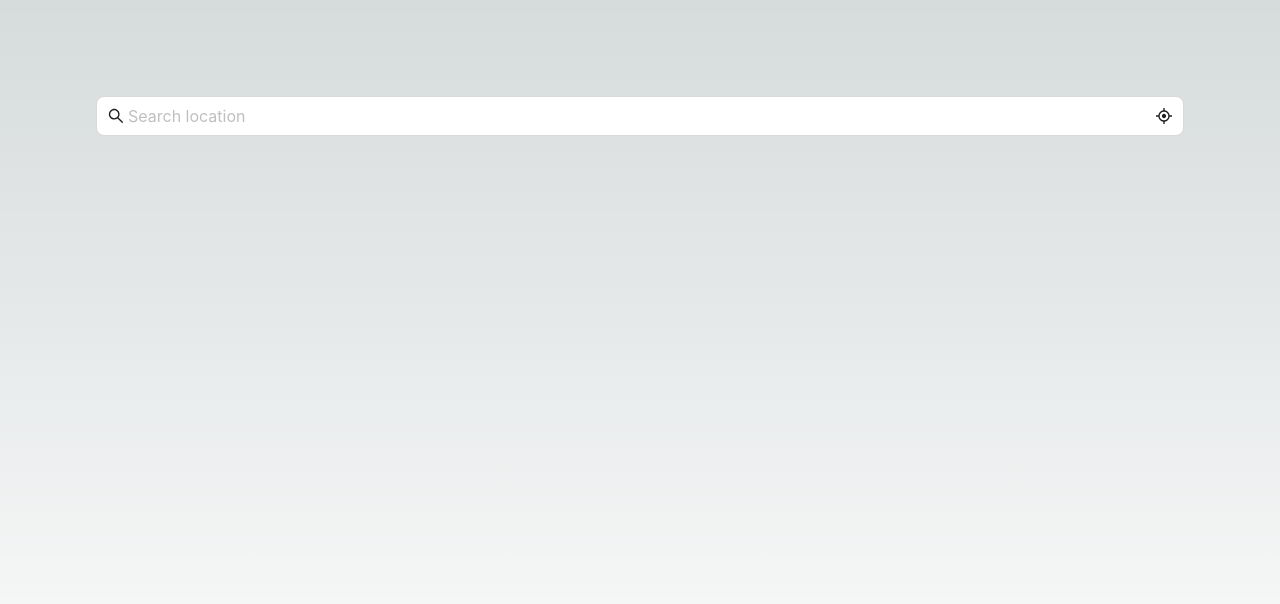
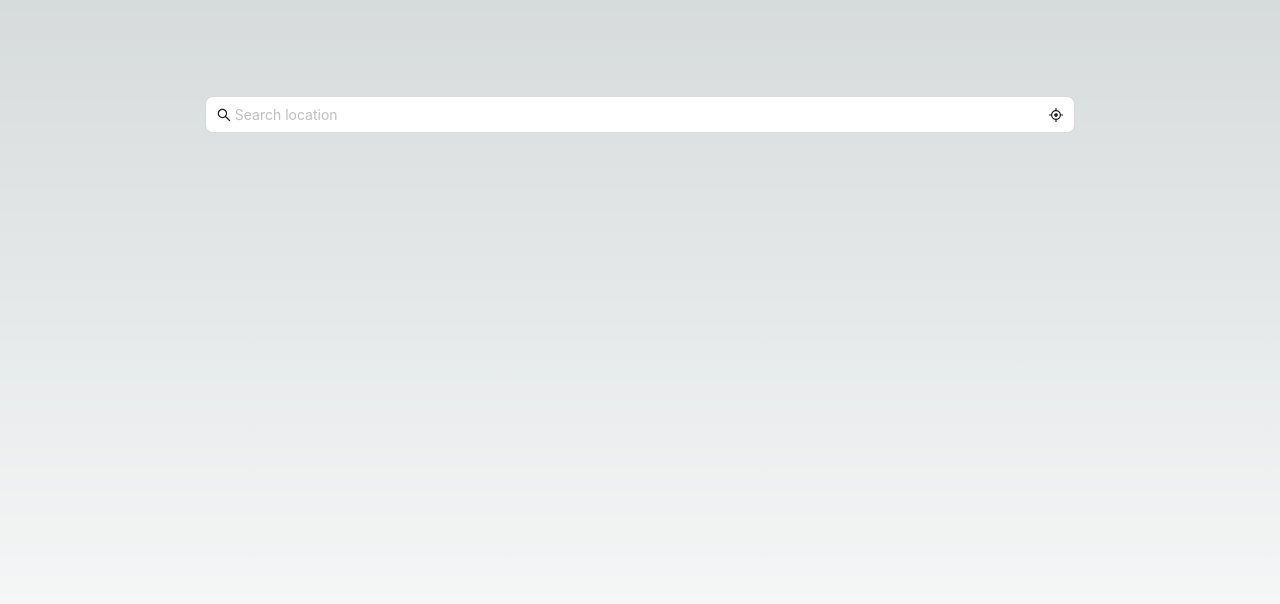
Before and after one commit to code-blooded-developer/weatherx, a Next.js app: page / in a window 1280 px wide. Shown: the top 604 px of the page. Built offline with nearby package versions, Linux system fonts and the light colour scheme.

Commit message:
showing results

```diff
--- a/src/pages/index.tsx
+++ b/src/pages/index.tsx
@@ -1,8 +1,8 @@
 import { useCallback, useEffect, useState } from 'react';
+import { Input, AutoComplete } from 'antd';
 import { SearchOutlined, AimOutlined } from '@ant-design/icons';
-import { Input } from 'antd';
+import type { SelectProps } from 'antd/es/select';
 import Head from 'next/head'
-import { Inter } from 'next/font/google'
 
 import useDebounce from '../hooks/use-debounce';
 
@@ -12,16 +12,14 @@ import styles from '@/styles/Home.module.css'
 
 import 'antd/dist/reset.css';
 
-const inter = Inter({ subsets: ['latin'] })
-
 export default function Home() {
   const [searchTerm, setSearchTerm] = useState('');
   const [weatherData, setWeatherData] = useState();
-  const[places, setPlaces] = useState<PlaceType[]>([]);
+  const[places, setPlaces] = useState<SelectProps<object>['options']>([]);
   const debouncedSearchTerm: string = useDebounce<string>(searchTerm, 500);
 
   const fetchCities = useCallback(async (term: string) => {
-    await fetch(`https://api.geoapify.com/v1/geocode/autocomplete?text=${term}&type=city&apiKey=${process.env.NEXT_PUBLIC_GEOAPIFY_API_KEY}`)
+    await fetch(`https://api.geoapify.com/v1/geocode/autocomplete?text=${term}&type=locality&apiKey=${process.env.NEXT_PUBLIC_GEOAPIFY_API_KEY}`)
       .then(res => res.json())
       .then(result => {
         setPlaces(massageGeoData(result));
@@ -38,14 +36,14 @@ export default function Home() {
   );
 
   const massageGeoData = (data: any) => {
-    const cities: PlaceType[] = [];
+    const cities: SelectProps<object>['options'] = [];
     data.features.forEach((feature: any) => {
       if(feature.properties && feature.properties.city) {
         const {city, state, country} = feature.properties;
         cities.push({
-          city,
-          state,
-          country
+          label: `${city}, ${state}, ${country}`,
+          value: `${city}`,
+          key: `${city}-${state}`
         });
       }
     });
@@ -56,7 +54,6 @@ export default function Home() {
     await fetch(`${process.env.NEXT_PUBLIC_OPEN_WEATHER_API_URL}/weather/?lat=${lat}&lon=${lng}&units=metric&APPID=${process.env.NEXT_PUBLIC_OPEN_WEATHER_API_KEY}`)
       .then(res => res.json())
       .then(result => {
-        console.log(result);
         setWeatherData(result)
       });
   }
@@ -82,14 +79,20 @@ export default function Home() {
         <link rel="icon" href="/favicon.ico" />
       </Head>
       <main className={styles.main}>
+      <AutoComplete
+        dropdownMatchSelectWidth={252}
+        style={{ width: '80%' }}
+        options={places}
+        onSearch={onCityChange}
+      >
         <Input
           placeholder="Search location"
           size='large'
           prefix={<SearchOutlined />}
           suffix={ <AimOutlined style={{cursor: 'pointer'}} onClick={fetchLocation} />}
           value={searchTerm}
-          onChange={(evt) => onCityChange(evt.target.value)}
         />
+      </AutoComplete>
       </main>
     </>
   )
```
